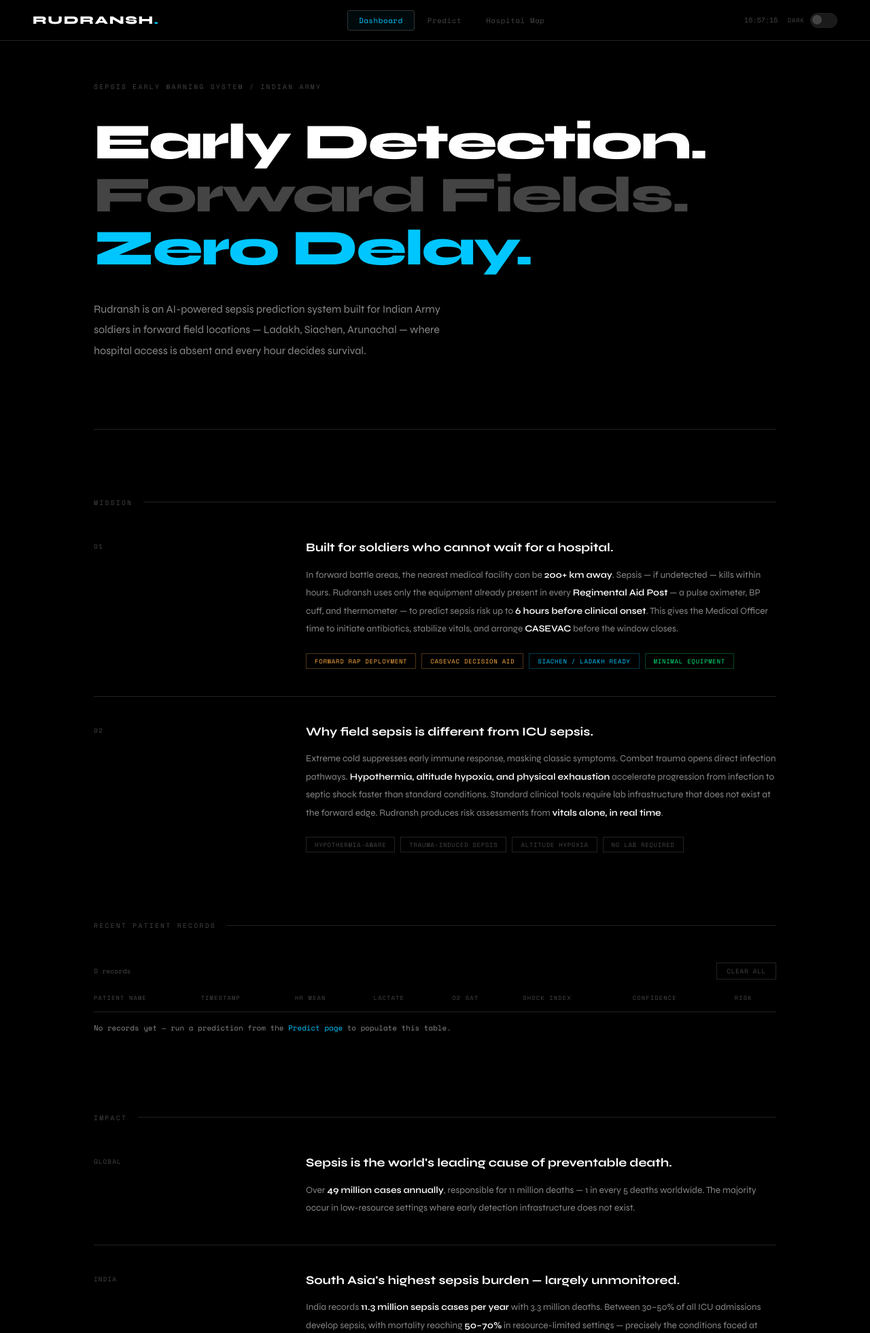
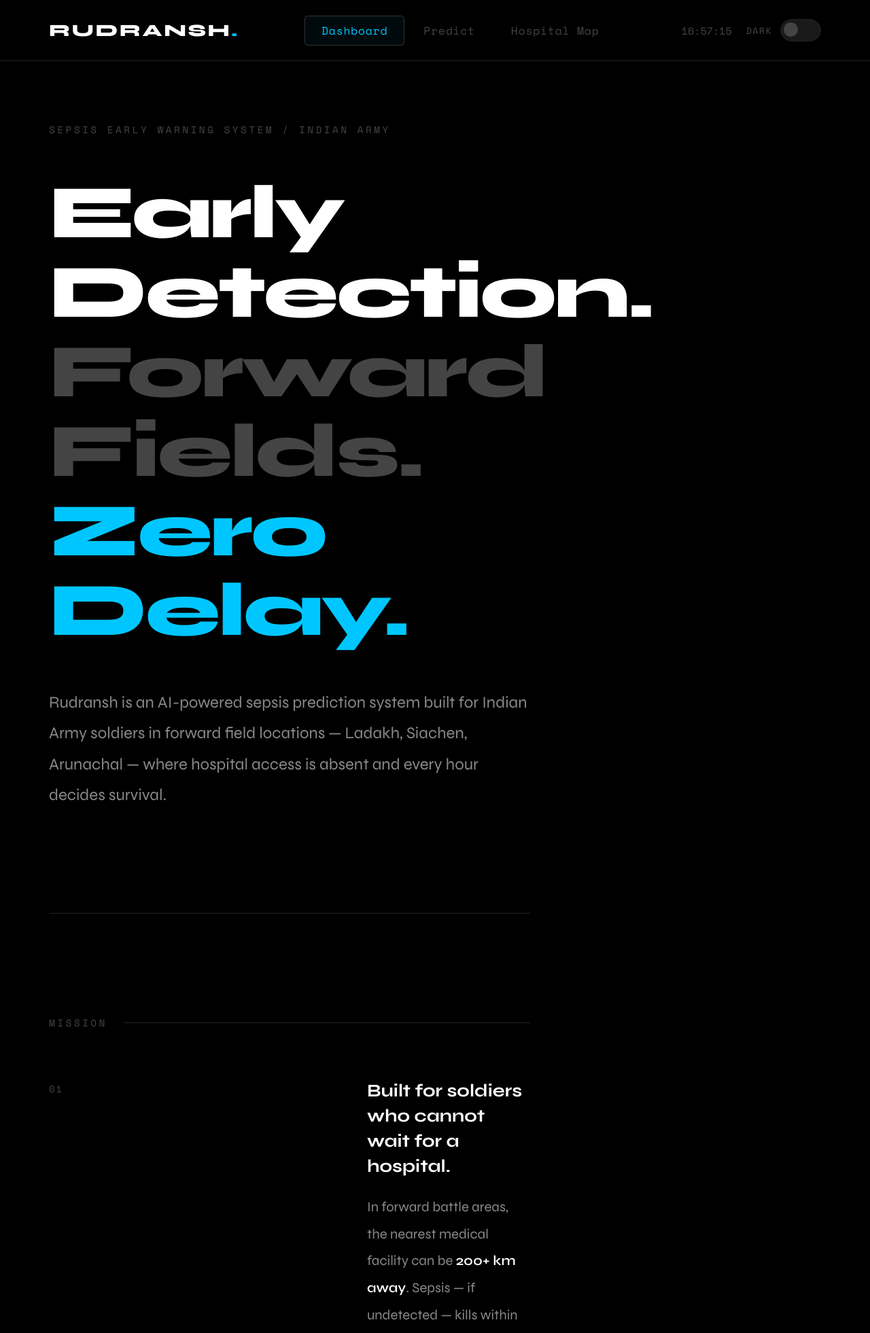
Before and after one commit to Amyth31/RUDRANSH_Sepsis-EWS, a Flask app: page / in a window 1280 px wide. Shown: the top 1961 px of the page at 68% size. Run offline with Flask 3, Linux system fonts and the light colour scheme.

Commit message:
Adjust dashboard and predict page zoom

```diff
--- a/templates/dashboard.html
+++ b/templates/dashboard.html
@@ -42,6 +42,14 @@
 *,*::before,*::after{box-sizing:border-box;margin:0;padding:0;}
 html{scroll-behavior:smooth;}
 body{background:var(--black);color:var(--text-1);font-family:var(--font-head);min-height:100vh;overflow-x:hidden;}
+
+@media (min-width:769px){
+  body{
+    zoom:1.5;
+    width:66.6667%;
+    min-height:66.6667vh;
+  }
+}
 
 .reveal{opacity:0;transform:translateY(28px);transition:opacity 0.9s cubic-bezier(0.4,0,0.2,1),transform 0.9s cubic-bezier(0.4,0,0.2,1);}
 .reveal.visible{opacity:1;transform:translateY(0);}
```
Also changed, not shown: templates/index.html (+8 -0 lines).
